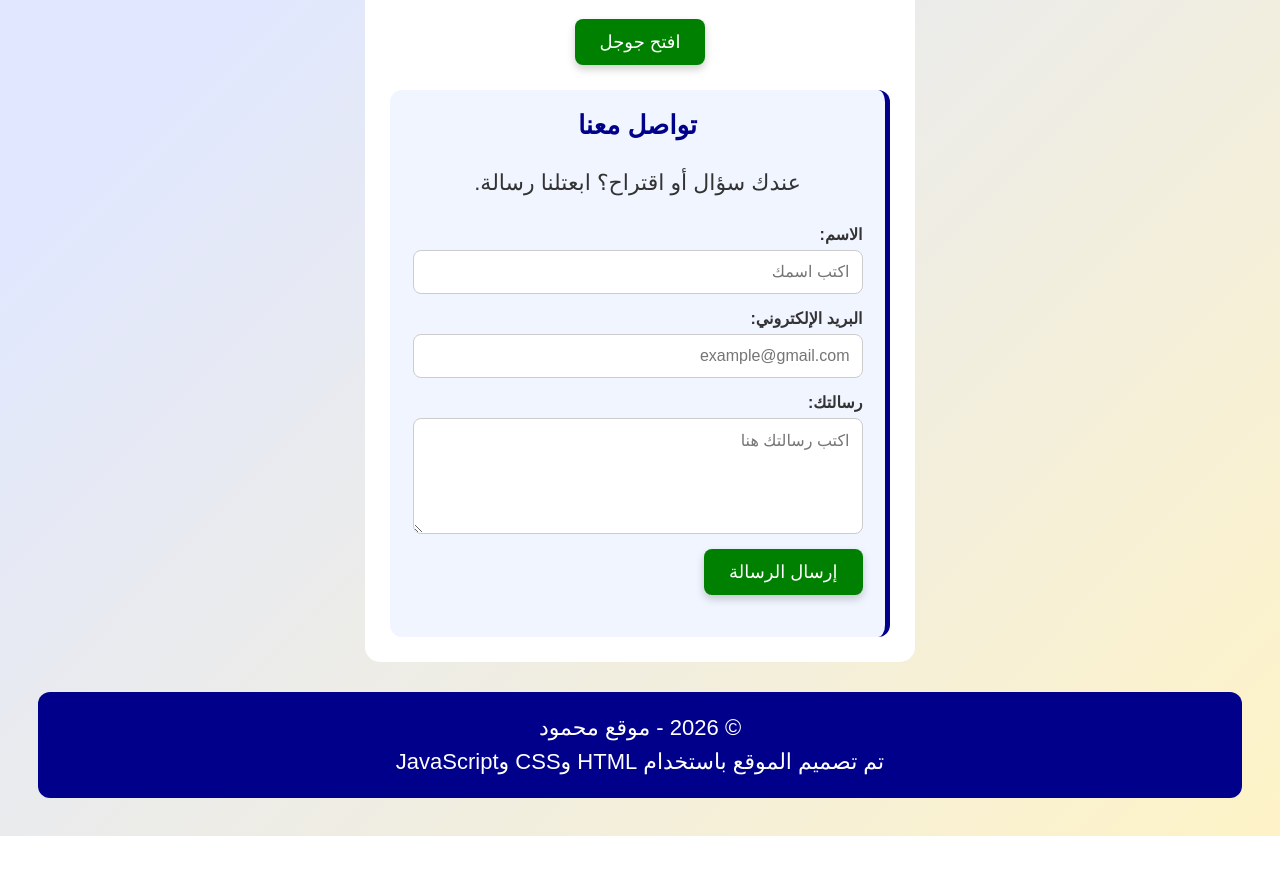
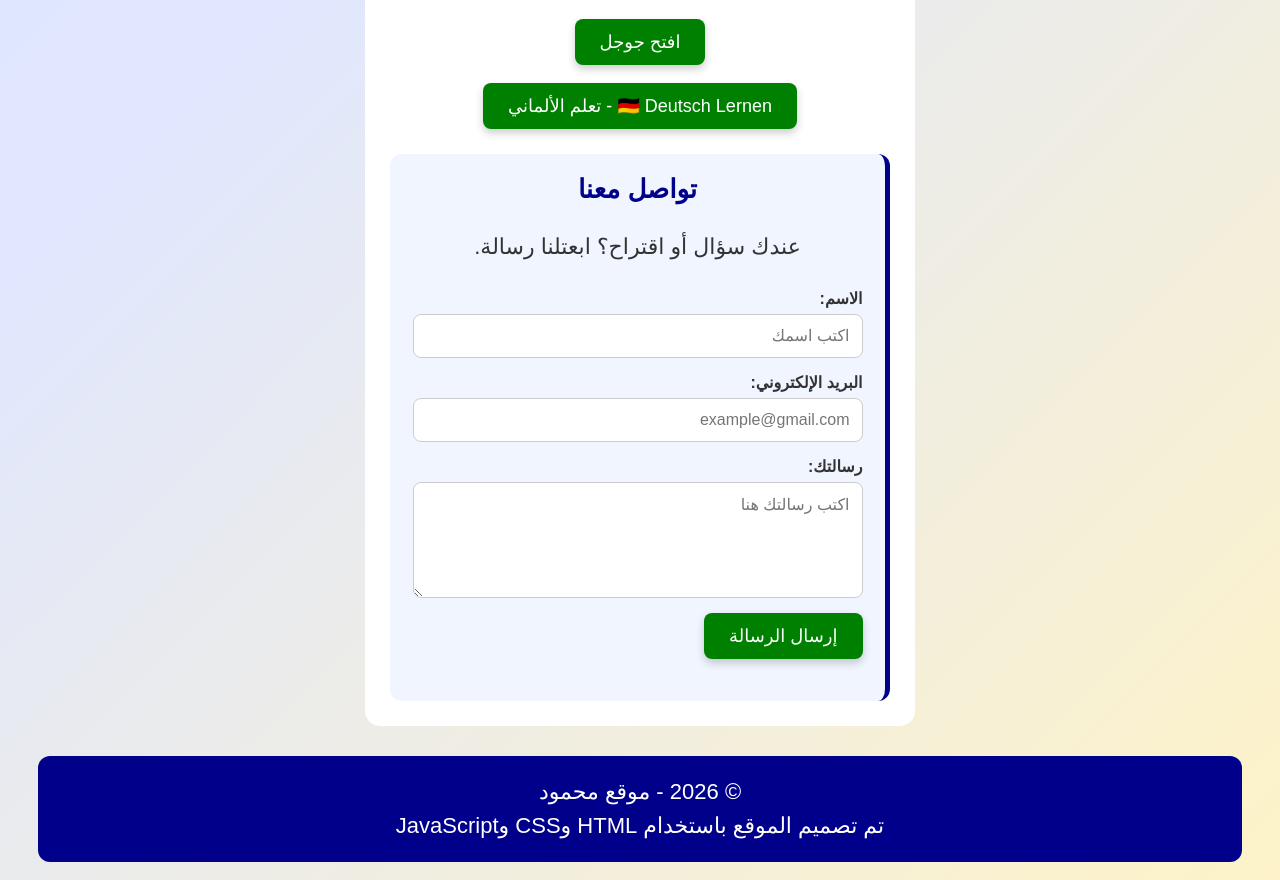
Before and after one commit to mahmoudaldory/mahmoudaldory.github.io, a plain HTML site: page index.html in a window 1280 px wide. Shown: the part 1669-2549 px from the top of the page. Before the commit the page ends 2505 px from the top, so only its background shows below. Drawn offline with Linux system fonts and the light colour scheme.

Commit message:
Update index.html

```diff
--- a/index.html
+++ b/index.html
@@ -6,7 +6,6 @@
     <title>أول موقع ليا</title>
     <link rel="stylesheet" href="style.css">
 </head>
-
 
 <body>
 
@@ -67,7 +66,11 @@
             افتح جوجل
         </a>
 
+        <br><br>
 
+        <a class="my-button" href="deutsch-lernen/">
+            🇩🇪 Deutsch Lernen - تعلم الألماني
+        </a>
 
         <section id="contact" class="info-section">
             <h2>تواصل معنا</h2>
@@ -100,6 +103,7 @@
                     rows="5"
                     required
                 ></textarea>
+
                 <input type="text" name="_gotcha" style="display:none" tabindex="-1" autocomplete="off">
 
                 <button type="submit" class="my-button">
@@ -111,16 +115,7 @@
             </form>
         </section>
 
-
-
     </div>
-
-
-
-
-
-
-
 
     <script>
 
@@ -144,10 +139,7 @@ themeButton.addEventListener("click", function () {
             }
         });
 
-
-
     </script>
-
 
     <footer class="site-footer">
         <p>© 2026 - موقع محمود</p>
```
Lines whose indentation alone changed are shown as unchanged.
